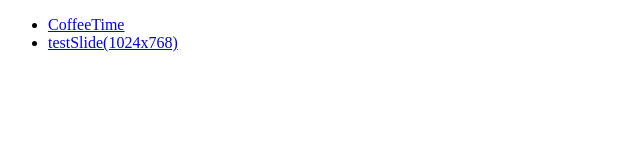
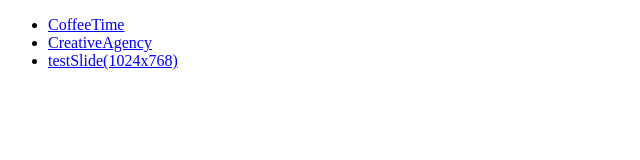
Before and after one commit to Vitruvius-s/Vitruvius-s.github.io, a plain HTML site: page index.html in a window 1280 px wide. Shown: the whole page, without its empty margins (0-640 px from the left). Drawn offline with Linux system fonts and the light colour scheme.

Commit message:
update index

```diff
--- a/index.html
+++ b/index.html
@@ -23,6 +23,7 @@
     <section class="myProject">
       <ul>
         <li><a href="./CoffeeTime/index.html">CoffeeTime</a></li>
+	<li><a href="./CreativeAgency/index.html">CreativeAgency</a></li>
         <li><a href="./testSlide/index.html">testSlide(1024x768)</a></li>
       </ul>
     </section>
```
